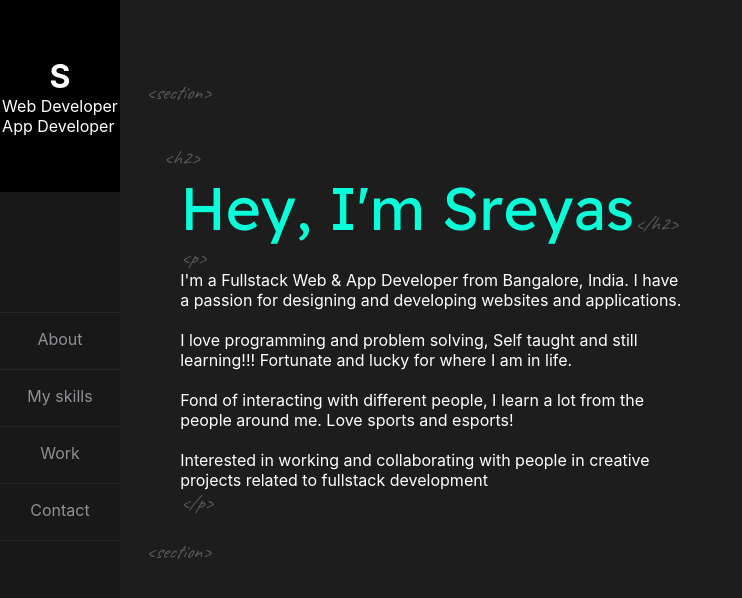
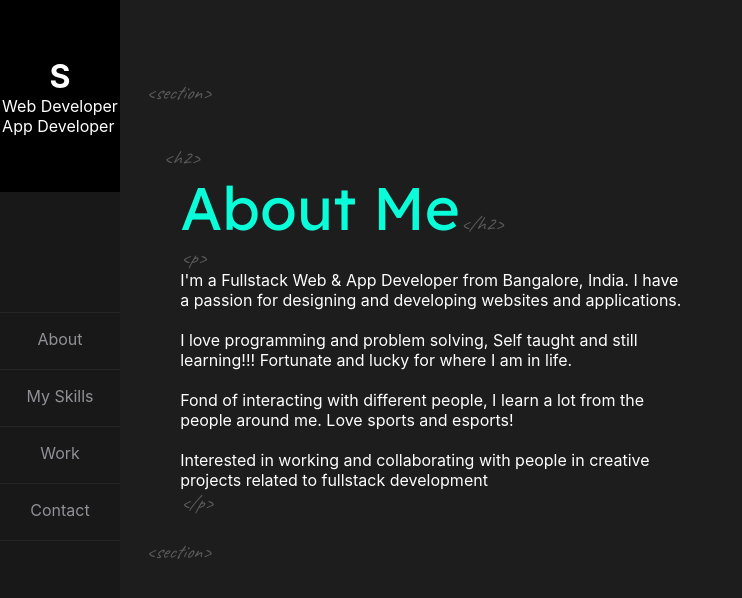
Before and after one commit to sreyasqb/profile-website, a React (Create React App) app: page /about in a window 1280 px wide. Shown: the top 598 px of the page, without its empty margins (0-742 px from the left). Built offline with nearby package versions, Linux system fonts and the light colour scheme.

Commit message:
skills page created

```diff
--- a/src/App.js
+++ b/src/App.js
@@ -2,6 +2,8 @@ import React from "react";
 import { Navigate, Route, Routes } from "react-router-dom";
 import HomePage from "./pages/HomePage";
 import AboutPage from "./pages/AboutPage";
+import SkillsPage from "./pages/SkillsPage";
+
 
 const App = () => {
   return (
@@ -10,6 +12,7 @@ const App = () => {
         <Route path="/" element={<Navigate to="/home"/>}/>
         <Route path="/home" element={<HomePage/>}/>
         <Route path="/about" element={<AboutPage/>}/>
+        <Route path="/skills" element={<SkillsPage/>}/>
 
       </Routes>
     </React.Fragment>
--- a/src/components/SideBar.js
+++ b/src/components/SideBar.js
@@ -10,7 +10,7 @@ const SideBar = props=>{
             </div>
             <ul>
                 <li><Link to="/about" style={{textDecoration:"none",color:"inherit"}}>About</Link></li>
-                <li>My skills</li>
+                <li><Link to="/skills" style={{textDecoration:"none",color:"inherit"}}>My Skills</Link></li>
                 <li>Work</li>
                 <li>Contact</li>
             </ul>
--- a/src/pages/AboutPage.js
+++ b/src/pages/AboutPage.js
@@ -10,18 +10,14 @@ const AboutPage = (props) => {
         <h5>&lt;section&gt;</h5>
         <h5 style={{ paddingLeft: "3%", paddingTop: "5vh" }}>&lt;h2&gt;</h5>
         <div className={classes.abouttitle}>
-          <span>H</span>
+          <span>A</span>
+          <span>b</span>
+          <span>o</span>
+          <span>u</span>
+          <span>t&nbsp;</span>
+          <span>M</span>
           <span>e</span>
-          <span>y</span>
-          <span>,&nbsp;</span>
-          <span>I'</span>
-          <span>m&nbsp;</span>
-          <span>S</span>
-          <span>r</span>
-          <span>e</span>
-          <span>y</span>
-          <span>a</span>
-          <span>s</span>
+
           <h5 style={{ paddingLeft: "0", display: "inline-block" }}>
             &lt;/h2&gt;
           </h5>
--- a/src/pages/HomePage.js
+++ b/src/pages/HomePage.js
@@ -3,6 +3,7 @@ import SideBar from "../components/SideBar";
 import classes from "./HomePage.module.css";
 
 const HomePage = (props) => {
+
   var dots = [],
     mouse = {
       x: 0,
--- /dev/null
+++ b/src/pages/SkillsPage.js
@@ -0,0 +1,12 @@
+import SideBar from "../components/SideBar";
+import classes from "./SkillsPage.module.css";
+const SkillsPage = (props) => {
+  return (
+    <div className={classes.SkillsPage}>
+      <div className={classes.sidedisp}>
+        <SideBar />
+      </div>
+    </div>
+  );
+};
+export default SkillsPage;
--- /dev/null
+++ b/src/pages/SkillsPage.module.css
@@ -0,0 +1,11 @@
+.skillspage {
+  display: flex;
+}
+.sidedisp{
+    display: none;
+}
+@media only screen and (min-width: 1024px) {
+    .sidedisp{
+        display: block;
+    }
+}
```
